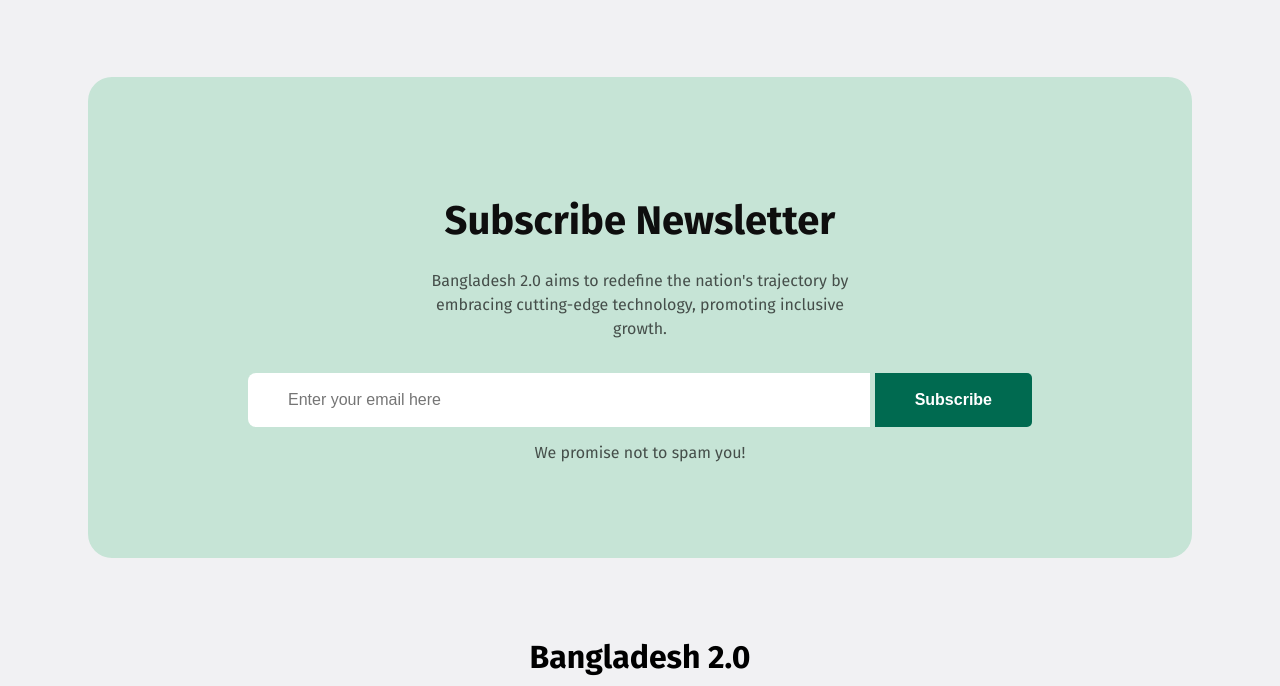
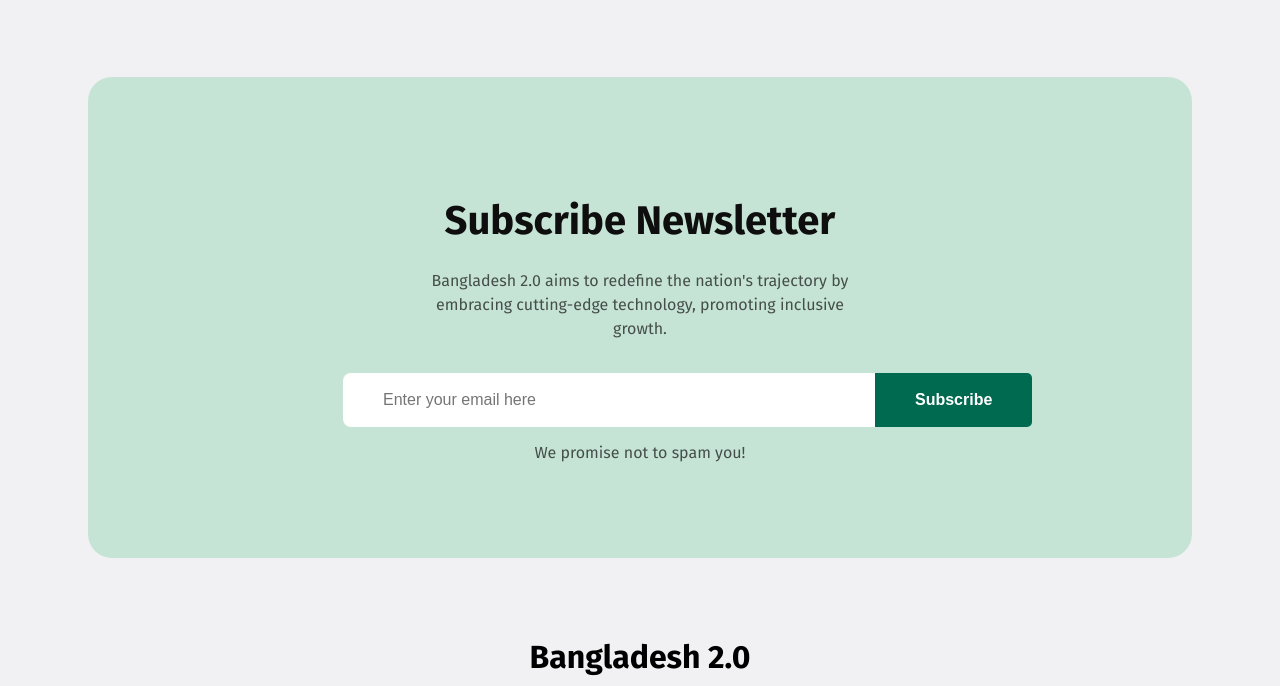
Before and after one commit to G0Z3RO/first-assignment, a plain HTML site: page index.html in a window 1280 px wide. Shown: the part 3730-4416 px from the top of the page. Drawn offline with Linux system fonts and the light colour scheme.

Commit message:
updated css part

```diff
--- a/styles/style.css
+++ b/styles/style.css
@@ -349,15 +349,18 @@ main {
   padding: 0px 230px;
   margin-bottom: 32px;
 }
+.newsletter-email {
+  display: flex;
+  align-items: center;
+}
 .newsletter-email input {
   border: none;
-  width: 60%;
+  width: 50%;
   padding: 18px 40px;
   border-radius: 8px 0 0 8px;
   font-size: 16px;
   color: rgba(14, 14, 14, 0.6);
-  margin: 0;
-  display: inline;
+  margin-left: 155px;
 }
 .btn-subscribe {
   background-color: #006a50;
@@ -365,9 +368,13 @@ main {
   border-radius: 0 5px 5px 0;
   padding: 18px 40px;
   border: none;
+  cursor: pointer;
+  border-left: 0;
   font-size: 16px;
   font-weight: 600;
-  /* height: 100%; */
+}
+.btn-subscribe:hover {
+  background-color: #40739e;
 }
 .down {
   color: rgba(14, 14, 14, 0.7);
```
